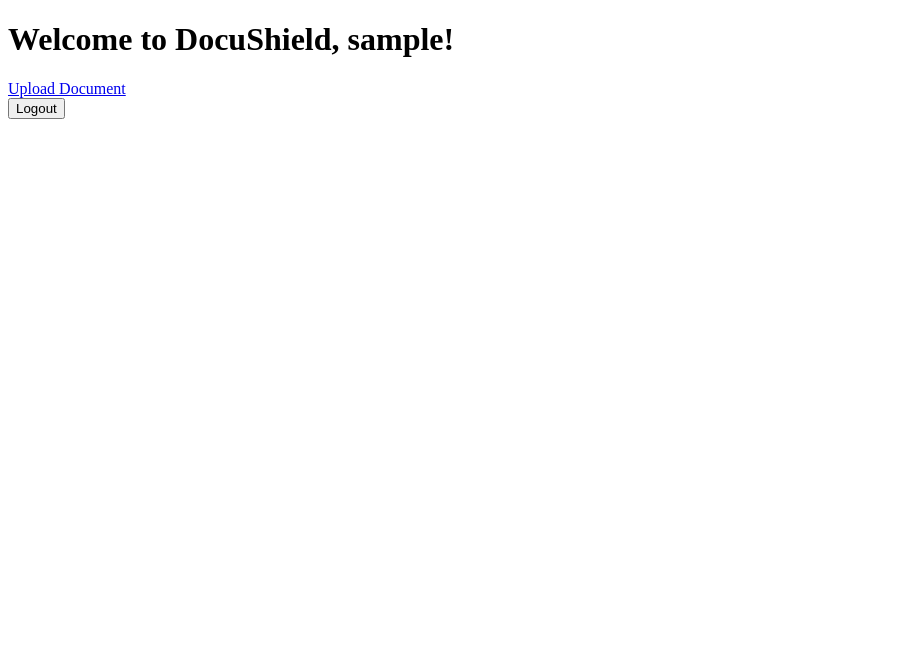
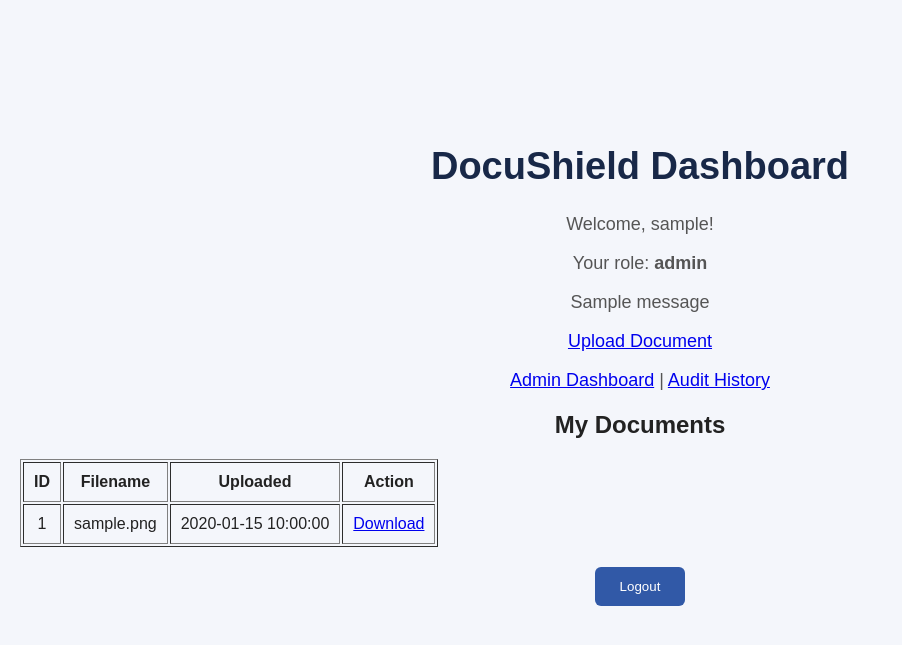
Before and after one commit to sanjana222006/DocuShield, a Flask app: page /dashboard in a window 1280 px wide. Shown: the top 645 px of the page, without its empty margins (0-902 px from the left). Run offline with Flask 3, Linux system fonts and the light colour scheme; a user stored in the database is signed in; tables that the repository leaves empty hold one stand-in row (values such as "Sample post"); one stand-in notice (Sample message) is shown; some libraries are stand-ins or nearby versions.

Commit message:
Implement admin roles and document dashboards

```diff
--- a/app.py
+++ b/app.py
@@ -1,6 +1,7 @@
 
 import os
 from datetime import datetime, timezone
+from functools import wraps
 from uuid import uuid4
 
 from flask import (
@@ -17,7 +18,6 @@
 from werkzeug.utils import secure_filename
 
 
-# Application setup
 app = Flask(__name__)
 
 app.config["SECRET_KEY"] = os.environ.get(
@@ -35,7 +35,8 @@
 login_manager.login_view = "login"
 
 
-# Database models
+# DATABASE MODELS
+
 class User(UserMixin, db.Model):
     id = db.Column(db.Integer, primary_key=True)
     username = db.Column(db.String(80), unique=True, nullable=False)
@@ -49,9 +50,7 @@
     original_filename = db.Column(db.String(255), nullable=False)
     stored_filename = db.Column(db.String(255), unique=True, nullable=False)
     owner_id = db.Column(
-        db.Integer,
-        db.ForeignKey("user.id"),
-        nullable=False
+        db.Integer, db.ForeignKey("user.id"), nullable=False
     )
     uploaded_at = db.Column(
         db.DateTime(timezone=True),
@@ -63,9 +62,7 @@
 class AuditLog(db.Model):
     id = db.Column(db.Integer, primary_key=True)
     user_id = db.Column(
-        db.Integer,
-        db.ForeignKey("user.id"),
-        nullable=False
+        db.Integer, db.ForeignKey("user.id"), nullable=False
     )
     document_id = db.Column(db.Integer, nullable=True)
     action = db.Column(db.String(50), nullable=False)
@@ -81,13 +78,28 @@
     return db.session.get(User, int(user_id))
 
 
-# Homepage
+# ROLE-BASED AUTHORIZATION
+
+def admin_required(view):
+    @wraps(view)
+    @login_required
+    def wrapped_view(*args, **kwargs):
+        if current_user.role != "admin":
+            abort(403)
+        return view(*args, **kwargs)
+
+    return wrapped_view
+
+
+# HOME
+
 @app.route("/")
 def home():
     return render_template("index.html")
 
 
-# Registration
+# REGISTER
+
 @app.route("/register", methods=["GET", "POST"])
 def register():
     if request.method == "POST":
@@ -117,13 +129,14 @@
         db.session.add(new_user)
         db.session.commit()
 
-        flash("Registration successful!")
-        return redirect(url_for("register"))
+        flash("Registration successful! Please log in.")
+        return redirect(url_for("login"))
 
     return render_template("register.html")
 
 
-# Login
+# LOGIN
+
 @app.route("/login", methods=["GET", "POST"])
 def login():
     if current_user.is_authenticated:
@@ -144,14 +157,61 @@
     return render_template("login.html")
 
 
-# Dashboard
+# USER DASHBOARD
+
 @app.route("/dashboard")
 @login_required
 def dashboard():
-    return render_template("dashboard.html")
+    documents = (
+        Document.query
+        .filter_by(owner_id=current_user.id)
+        .order_by(Document.uploaded_at.desc())
+        .all()
+    )
+
+    return render_template(
+        "dashboard.html",
+        documents=documents
+    )
 
 
-# Logout
+# ADMIN DASHBOARD
+
+@app.route("/admin")
+@admin_required
+def admin_dashboard():
+    documents = (
+        db.session.query(Document, User)
+        .join(User, Document.owner_id == User.id)
+        .order_by(Document.uploaded_at.desc())
+        .all()
+    )
+
+    return render_template(
+        "admin.html",
+        documents=documents,
+        user_count=User.query.count(),
+        document_count=Document.query.count()
+    )
+
+
+# ADMIN AUDIT HISTORY
+
+@app.route("/admin/audit")
+@admin_required
+def admin_audit():
+    logs = (
+        db.session.query(AuditLog, User)
+        .join(User, AuditLog.user_id == User.id)
+        .order_by(AuditLog.id.desc())
+        .all()
+    )
+
+    return render_template("audit.html", logs=logs)
+
+
+# LOGOUT
+
 @app.route("/logout", methods=["POST"])
 @login_required
 def logout():
@@ -159,7 +219,8 @@
     return redirect(url_for("login"))
 
 
-# Document upload
+# DOCUMENT UPLOAD
+
 @app.route("/upload", methods=["GET", "POST"])
 @login_required
 def upload_document():
@@ -208,26 +269,22 @@
         db.session.commit()
 
         flash("Document uploaded successfully!")
-        return redirect(url_for("upload_document"))
+        return redirect(url_for("dashboard"))
 
     return render_template("upload.html")
 
 
-# Document download with authorization and audit logging
+# SECURE DOCUMENT DOWNLOAD
+
 @app.route("/documents/<int:document_id>/download")
 @login_required
 def download_document(document_id):
-
-    # Find requested document
     document = db.session.get(Document, document_id)
 
-    # Do not reveal whether a missing document exists
     if document is None:
         abort(404)
 
-    # Check ownership before allowing access
     if document.owner_id != current_user.id:
-
         audit = AuditLog(
             user_id=current_user.id,
             document_id=document_id,
@@ -236,11 +293,8 @@
 
         db.session.add(audit)
         db.session.commit()
-
-        # Return 404 to avoid exposing document details
         abort(404)
 
-    # Authorized download audit
     audit = AuditLog(
         user_id=current_user.id,
         document_id=document.id,
@@ -258,7 +312,8 @@
     )
 
 
-# Run application
+# START APPLICATION
+
 if __name__ == "__main__":
     with app.app_context():
         db.create_all()
--- a/templates/dashboard.html
+++ b/templates/dashboard.html
@@ -1,17 +1,72 @@
 
 <!DOCTYPE html>
-<html>
+<html lang="en">
 <head>
-    <title>DocuShield Dashboard</title>
+    <meta charset="UTF-8">
+    <meta name="viewport" content="width=device-width, initial-scale=1">
+    <title>Dashboard | DocuShield</title>
+    <link rel="stylesheet" href="{{ url_for('static', filename='style.css') }}">
 </head>
 <body>
-    <h1>Welcome to DocuShield, {{ current_user.username }}!</h1>
+    <main class="container">
+        <h1>DocuShield Dashboard</h1>
 
-    <a href="{{ url_for('upload_document') }}">Upload Document</a>
+        <p>Welcome, {{ current_user.username }}!</p>
+        <p>Your role: <strong>{{ current_user.role }}</strong></p>
 
-    <form action="{{ url_for('logout') }}" method="POST">
-        <input type="hidden" name="csrf_token" value="{{ csrf_token() }}">
-        <button type="submit">Logout</button>
-    </form>
+        {% with messages = get_flashed_messages() %}
+            {% for message in messages %}
+                <p>{{ message }}</p>
+            {% endfor %}
+        {% endwith %}
+
+        <p>
+            <a href="{{ url_for('upload_document') }}">Upload Document</a>
+        </p>
+
+        {% if current_user.role == "admin" %}
+            <p>
+                <a href="{{ url_for('admin_dashboard') }}">Admin Dashboard</a>
+                |
+                <a href="{{ url_for('admin_audit') }}">Audit History</a>
+            </p>
+        {% endif %}
+
+        <h2>My Documents</h2>
+
+        {% if documents %}
+            <table border="1" cellpadding="10">
+                <thead>
+                    <tr>
+                        <th>ID</th>
+                        <th>Filename</th>
+                        <th>Uploaded</th>
+                        <th>Action</th>
+                    </tr>
+                </thead>
+                <tbody>
+                    {% for document in documents %}
+                        <tr>
+                            <td>{{ document.id }}</td>
+                            <td>{{ document.original_filename }}</td>
+                            <td>{{ document.uploaded_at }}</td>
+                            <td>
+                                <a href="{{ url_for('download_document', document_id=document.id) }}">
+                                    Download
+                                </a>
+                            </td>
+                        </tr>
+                    {% endfor %}
+                </tbody>
+            </table>
+        {% else %}
+            <p>You have not uploaded any documents yet.</p>
+        {% endif %}
+
+        <form action="{{ url_for('logout') }}" method="POST">
+            <input type="hidden" name="csrf_token" value="{{ csrf_token() }}">
+            <button type="submit">Logout</button>
+        </form>
+    </main>
 </body>
 </html>
```
Also changed, not shown: templates/admin.html (added, +53 -0 lines), templates/audit.html (added, +46 -0 lines).
